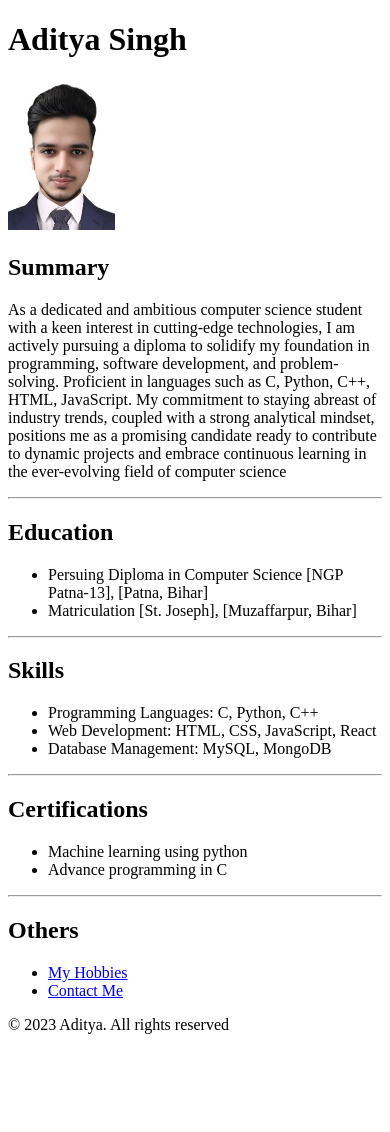
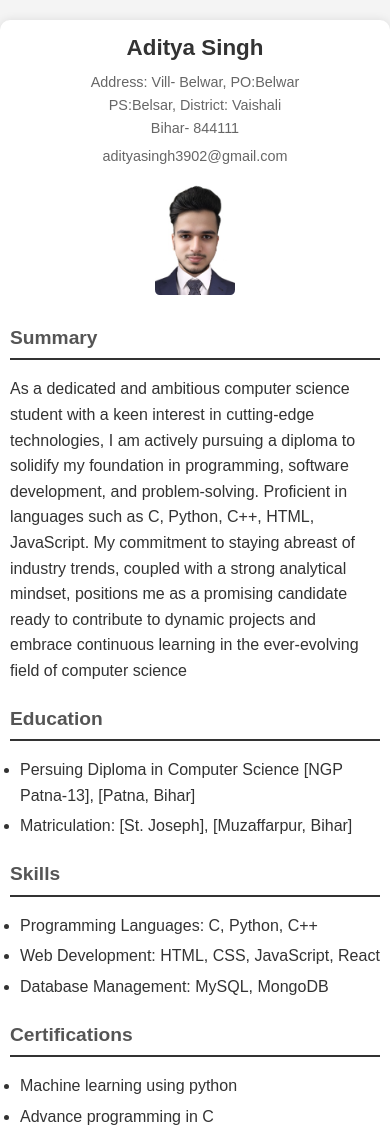
Before and after one commit to developer-adityaSingh/Resume, a plain HTML site: page index.html in a window 390 px wide. Shown: the top 1132 px of the page. Before the commit the page ends 1050 px from the top, so only its background shows below. Drawn offline with Linux system fonts and the light colour scheme.

Commit message:
Updated Resume

```diff
--- /dev/null
+++ b/Styles/style.css
@@ -0,0 +1,233 @@
+body {
+    font-family: Arial, sans-serif;
+    line-height: 1.6;
+    background-color: #f4f4f4;
+    color: #333;
+    margin: 0;
+    padding: 0;
+}
+
+.resume, .contact {
+    max-width: 800px;
+    margin: 20px auto;
+    padding: 20px;
+    background: #fff;
+    box-shadow: 0 0 10px rgba(0, 0, 0, 0.1);
+    border-radius: 10px;
+}
+
+header {
+    text-align: center;
+    margin-bottom: 20px;
+}
+
+.header-content {
+    display: flex;
+    justify-content: space-between;
+    align-items: center;
+    flex-wrap: wrap;
+}
+
+.header-text {
+    flex: 1;
+    text-align: left;
+}
+
+header h1 {
+    margin: 0;
+    font-size: 2em;
+    color: #333;
+}
+
+header p {
+    margin: 5px 0;
+    color: #666;
+}
+
+.header-photo {
+    flex: 0 0 150px;
+    text-align: right;
+}
+
+
+.header-photo img {
+    width: 150px;
+    height: auto;
+    border-radius: 5%;
+}
+
+nav ul {
+    list-style: none;
+    padding: 0;
+    text-align: center;
+}
+
+nav ul li {
+    display: inline;
+    margin: 0 10px;
+}
+
+nav ul li a {
+    text-decoration: none;
+    color: #333;
+    font-weight: bold;
+}
+
+nav ul li a:hover {
+    text-decoration: underline;
+}
+
+section {
+    margin-bottom: 20px;
+}
+
+section h2 {
+    border-bottom: 2px solid #333;
+    padding-bottom: 5px;
+    margin-bottom: 10px;
+    font-size: 1.5em;
+    color: #555;
+}
+
+.job {
+    margin-bottom: 15px;
+}
+
+.job h3 {
+    margin: 0;
+    font-size: 1.2em;
+    color: #444;
+}
+
+.job p {
+    margin: 5px 0;
+    color: #666;
+}
+
+ul {
+    padding-left: 20px;
+}
+
+ul li {
+    margin-bottom: 5px;
+}
+
+form {
+    display: flex;
+    flex-direction: column;
+    background: #fafafa;
+    padding: 20px;
+    border: 1px solid #ddd;
+    border-radius: 10px;
+}
+
+label {
+    margin-top: 10px;
+    color: #444;
+}
+
+input[type="text"],
+input[type="email"],
+textarea {
+    padding: 10px;
+    margin-top: 5px;
+    width: 100%;
+    box-sizing: border-box;
+    border: 1px solid #ccc;
+    border-radius: 5px;
+}
+
+input[type="submit"] {
+    padding: 10px;
+    background-color: #007bff;
+    color: white;
+    border: none;
+    border-radius: 5px;
+    margin-top: 20px;
+    cursor: pointer;
+    font-size: 1em;
+}
+
+input[type="submit"]:hover {
+    background-color: #0056b3;
+}
+
+/* Responsive Styles */
+@media (max-width: 1200px) {
+    .resume, .contact {
+        padding: 15px;
+    }
+
+    header h1 {
+        font-size: 1.8em;
+    }
+
+    section h2 {
+        font-size: 1.4em;
+    }
+
+    .header-photo {
+        flex: 0 0 120px;
+    }
+
+    .header-photo img {
+        width: 120px;
+    }
+}
+
+@media (max-width: 768px) {
+    .header-content {
+        flex-direction: column;
+        align-items: flex-start;
+        text-align: left;
+    }
+
+    .header-text, .header-photo {
+        flex: 0 0 auto;
+        width: 100%;
+        text-align: center;
+    }
+
+    .header-photo img {
+        width: 100px;
+        margin-top: 10px;
+    }
+
+    header h1 {
+        font-size: 1.6em;
+    }
+
+    section h2 {
+        font-size: 1.3em;
+    }
+
+    ul {
+        padding-left: 15px;
+    }
+}
+
+@media (max-width: 480px) {
+    .resume, .contact {
+        padding: 10px;
+    }
+
+    header h1 {
+        font-size: 1.4em;
+    }
+
+    header p {
+        font-size: 0.9em;
+    }
+
+    section h2 {
+        font-size: 1.2em;
+    }
+
+    .header-photo img {
+        width: 80px;
+    }
+
+    ul {
+        padding-left: 10px;
+    }
+}
--- a/index.html
+++ b/index.html
@@ -1,50 +1,79 @@
 <!DOCTYPE html>
 <html lang="en">
+  <head>
+    <meta charset="UTF-8" />
+    <meta name="viewport" content="width=device-width, initial-scale=1.0" />
+    <title>My Resume</title>
+    <link rel="stylesheet" href="./Styles/style.css" />
+  </head>
+    <div class="resume">
+      <header>
+        <div class="header-content">
+          <div class="header-text">
+            <h1>Aditya Singh</h1>
+            <p class="address">
+              Address: Vill- Belwar, PO:Belwar <br />PS:Belsar, District:
+              Vaishali <br />Bihar- 844111
+            </p>
+            <p class="email">adityasingh3902@gmail.com</p>
+          </div>
+          <div class="header-photo">
+            <img src="./Assets/profile.jpeg" alt="Aditya Singh" />
+          </div>
+        </div>
+      </header>
 
-<head>
-    <meta charset="UTF-8">
-    <meta name="viewport" content="width=device-width, initial-scale=1.0">
-    <title>My Resume</title>
-</head>
-
-<body>
-    <h1>Aditya Singh</h1>
-    <img src="./Assets/profile.jpeg" height="150" alt="profile-image">
+      <section class="summary">
         <h2>Summary</h2>
-    <p>As a dedicated and ambitious computer science student with a keen interest in cutting-edge technologies, I am
-        actively pursuing a diploma to solidify my foundation in programming, software development, and problem-solving.
-        Proficient in languages such as C, Python, C++, HTML, JavaScript. My commitment to staying abreast of industry
-        trends, coupled with a strong
-        analytical mindset, positions me as a promising candidate ready to contribute to dynamic projects and embrace
-        continuous learning in the ever-evolving field of computer science</p>
-    <hr />
+        <p>
+          As a dedicated and ambitious computer science student with a keen
+          interest in cutting-edge technologies, I am actively pursuing a
+          diploma to solidify my foundation in programming, software
+          development, and problem-solving. Proficient in languages such as C,
+          Python, C++, HTML, JavaScript. My commitment to staying abreast of
+          industry trends, coupled with a strong analytical mindset, positions
+          me as a promising candidate ready to contribute to dynamic projects
+          and embrace continuous learning in the ever-evolving field of computer
+          science
+        </p>
+      </section>
+      <section class="education">
         <h2>Education</h2>
         <ul>
-        <li>Persuing Diploma in Computer Science [NGP Patna-13], [Patna, Bihar]</li>
-        <li>Matriculation [St. Joseph], [Muzaffarpur, Bihar]</li>
+          <li>
+            Persuing Diploma in Computer Science [NGP Patna-13], [Patna, Bihar]
+          </li>
+          <li>Matriculation: [St. Joseph], [Muzaffarpur, Bihar]</li>
         </ul>
-    <hr />
+      </section>
+      <section class="skills">
+
         <h2>Skills</h2>
         <ul>
           <li>Programming Languages: C, Python, C++</li>
           <li>Web Development: HTML, CSS, JavaScript, React</li>
           <li>Database Management: MySQL, MongoDB</li>
         </ul>
-    <hr />
+      </section>
+      <section class="certificate">
+
         <h2>Certifications</h2>
         <ul>
           <li>Machine learning using python</li>
           <li>Advance programming in C</li>
         </ul>
-    <hr />
+      </section>
+      <section class="others">
+
         <h2>Others</h2>
         <ul>
-        <li><a href="./Public/hobbies.html">My Hobbies</a></li>
-        <li><a href="./Public/contact.html">Contact Me</a></li>
+          <li><a href="./hobbies.html">My Hobbies</a></li>
+          <li><a href="./contact.html">Contact Me</a></li>
         </ul>
+      </section>
       <footer>
         <p>© 2023 Aditya. All rights reserved</p>
       </footer>
+    </div>
   </body>
-
 </html>
```
Also changed, not shown: Public/contact.html (deleted, +0 -22 lines), Public/hobbies.html (deleted, +0 -18 lines), contact.html (added, +46 -0 lines), hobbies.html (added, +18 -0 lines). Lines whose indentation alone changed are shown as unchanged.
